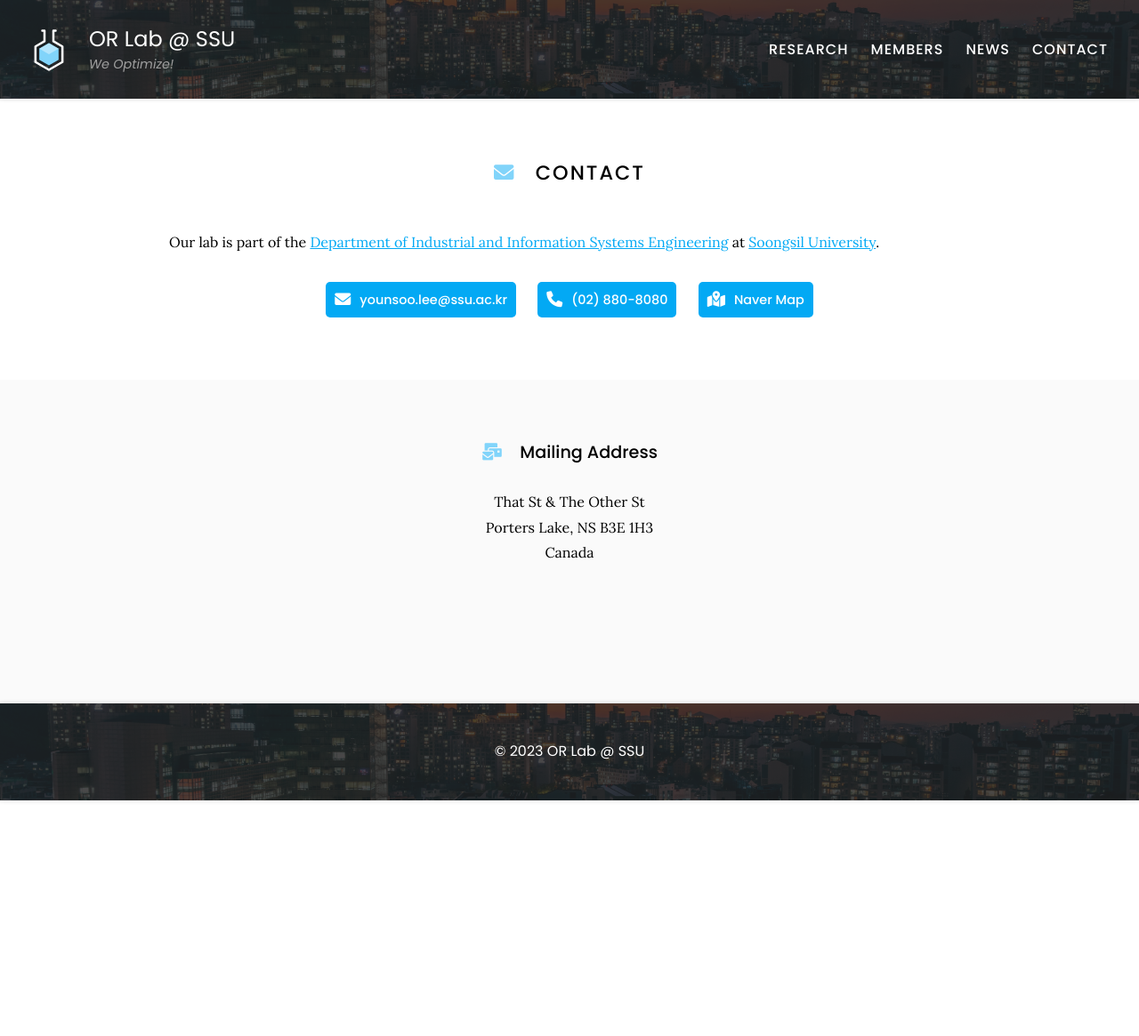
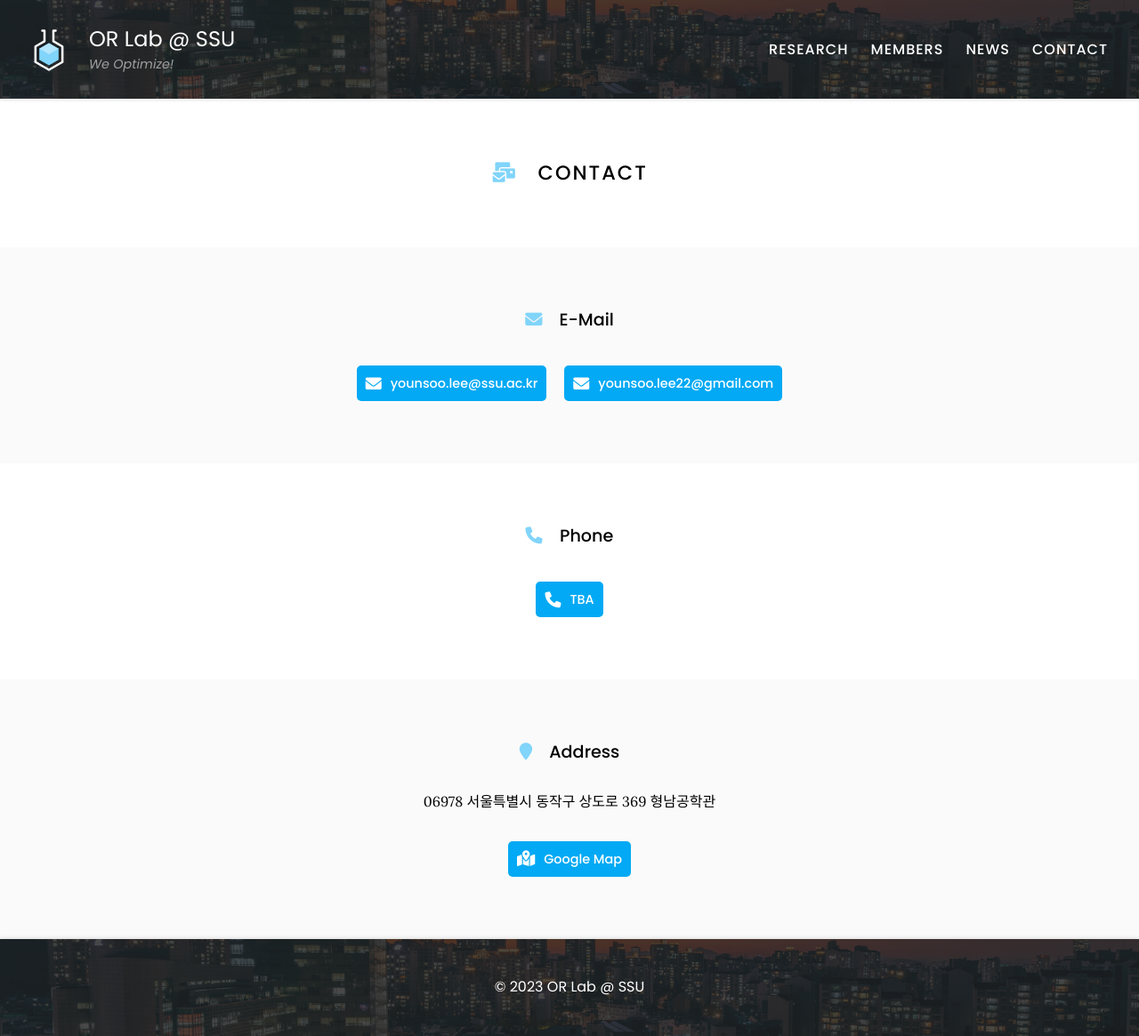
Before and after one commit to younsoolee/younsoolee.github.io, a Jekyll site: the page built from contact/index.md, in a window 1280 px wide. Shown: the whole page at 89% size. Built offline with Jekyll 4.4.1, drawn with Linux system fonts in a browser that asks for light colours; before the commit the page ends 900 px from its top, so only the background shows below that.

Commit message:
0224 commit

```diff
--- a/contact/index.md
+++ b/contact/index.md
@@ -5,9 +5,14 @@ nav:
   tooltip: Email, address, and location
 ---
 
-# <i class="fas fa-envelope"></i>Contact
+# <i class="fas fa-mail-bulk"></i>Contact
 
-Our lab is part of the [Department of Industrial and Information Systems Engineering](https://iise.ssu.ac.kr/) at [Soongsil University](https://ssu.ac.kr/).
+<!-- Our lab is part of the [Dept. of Industrial and Information Systems Engineering](https://iise.ssu.ac.kr/) at [Soongsil University](https://ssu.ac.kr/). -->
+
+
+{% include section.html %}
+
+### <i class="fas fa-envelope"></i>E-Mail
 
 {%
   include link.html
@@ -17,32 +22,45 @@ Our lab is part of the [Department of Industrial and Information Systems Enginee
   tooltip=""
   link="younsoo.lee@ssu.ac.kr"
   style="button"
+%}{%
+  include link.html
+  type="email"
+  icon=""
+  text="younsoo.lee22@gmail.com"
+  tooltip=""
+  link="younsoo.lee22@gmail.com"
+  style="button"
 %}
+{:.center}
+
+
+{% include section.html %}
+
+### <i class="fas  fa-phone"></i>Phone
+
 {%
   include link.html
   type="phone"
   icon=""
-  text="(02) 880-8080"
-  tooltip=""
-  link="+82-02-880-8080"
+  text="TBA"
+  tooltip="Phone"
+  link=""
   style="button"
 %}
+{:.center}
+{% include section.html %}
+### <i class="fas  fa-map-marker"></i>Address
+
+06978 서울특별시 동작구 상도로 369 형남공학관
+{:.center}
+
 {%
   include link.html
   type="address"
   icon=""
-  text="Naver Map"
-  tooltip="Our location on Naver Map"
-  link="https://naver.me/IIZXSGUe"
+  text="Google Map"
+  tooltip="Our location on Google Map"
+  link="https://goo.gl/maps/zgjVKyih8rGikftz5"
   style="button"
 %}
 {:.center}
-
-{% include section.html %}
-
-### <i class="fas fa-mail-bulk"></i>Mailing Address
-
-That St & The Other St
-Porters Lake, NS B3E 1H3
-Canada
-{:.center}
```
